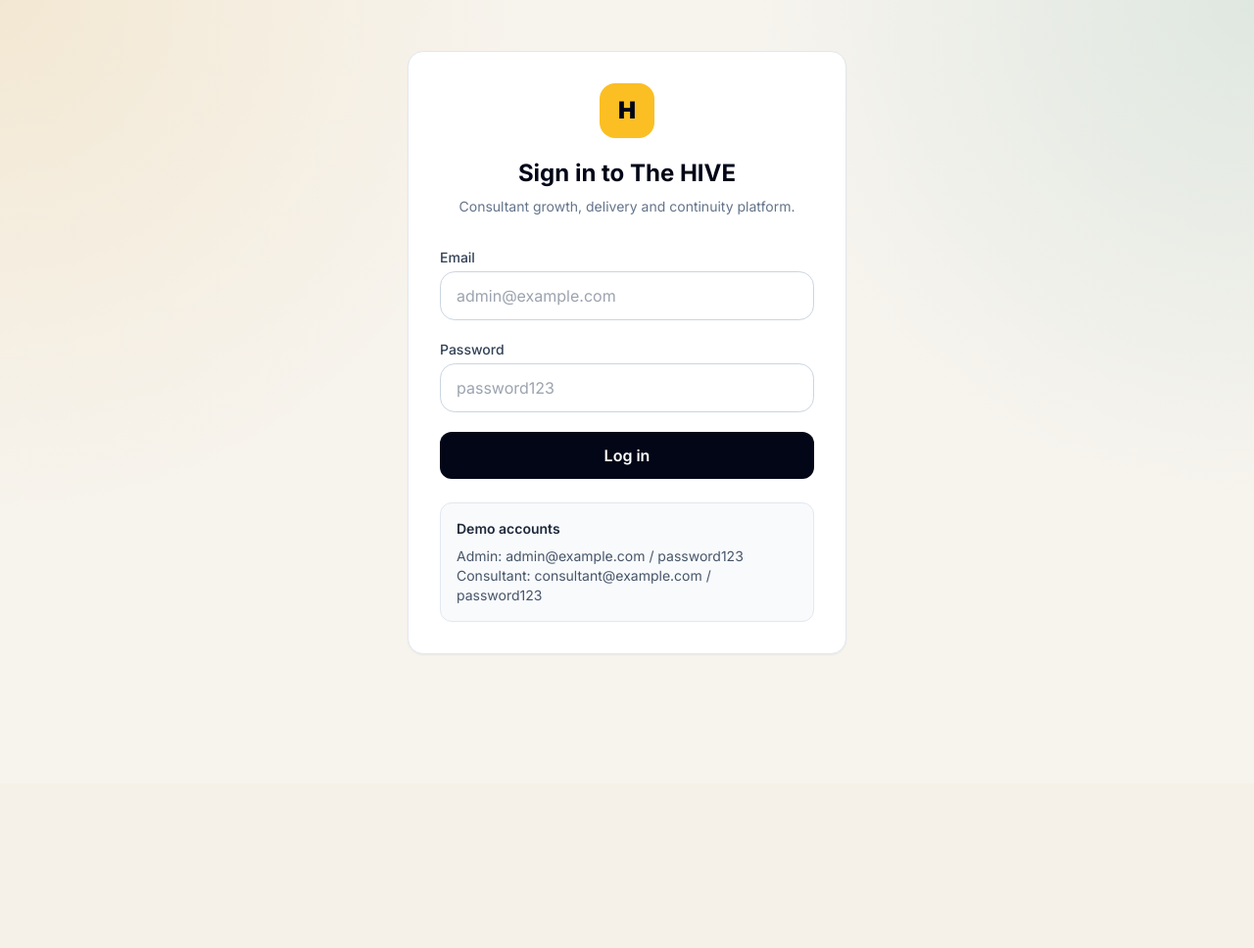
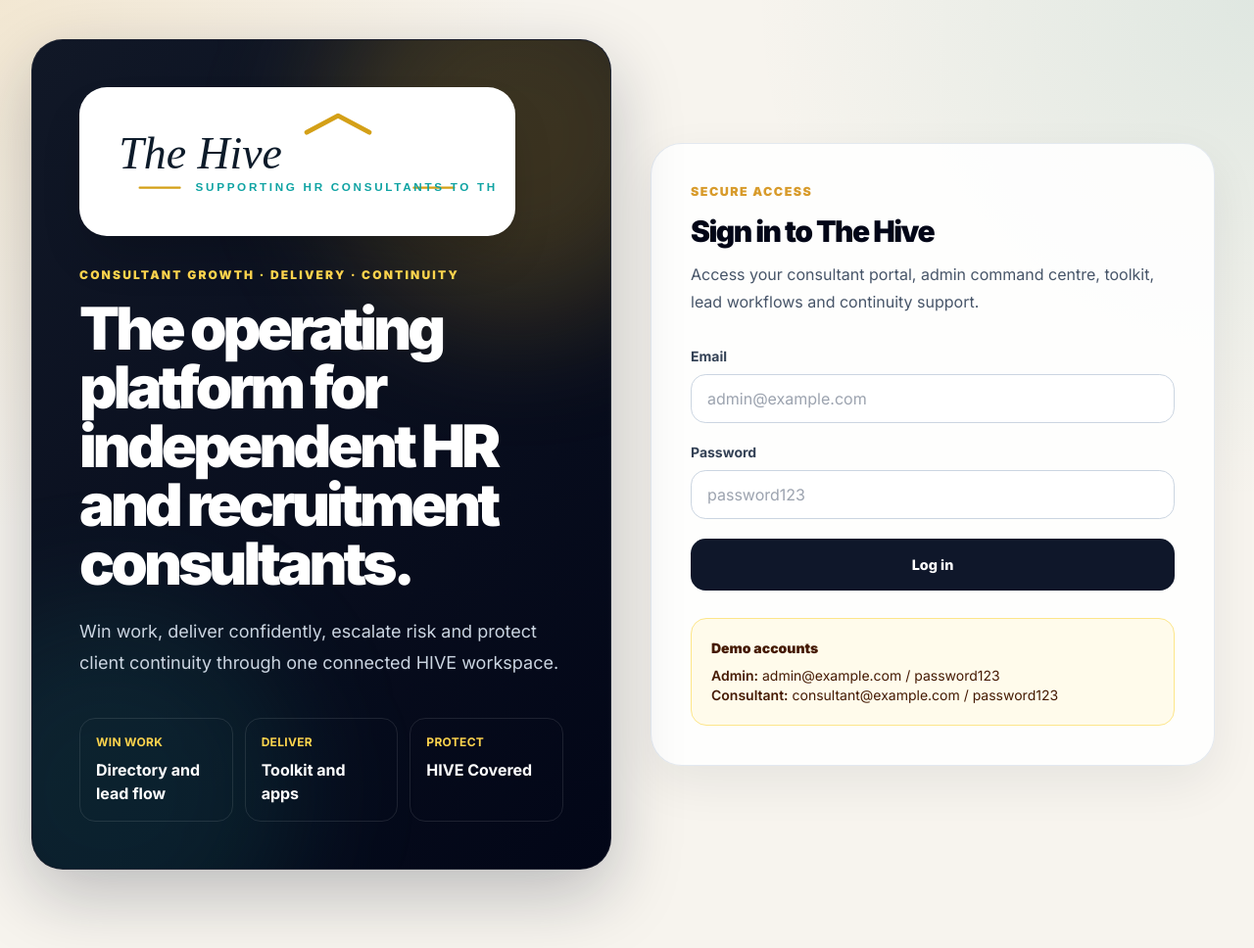
Before and after one commit to Dolman17/hive, a Flask app: page /login in a window 1280 px wide. Shown: the whole page at 98% size. Before the commit the page ends 668 px from the top, so only its background shows below. Run offline with Flask 3, Linux system fonts and the light colour scheme; some libraries are stand-ins or nearby versions.

Commit message:
Polish login page with HIVE logo

```diff
--- a/templates/auth/login.html
+++ b/templates/auth/login.html
@@ -1,20 +1,61 @@
 {% extends "base.html" %}
+
+{% block title %}Sign in · The Hive{% endblock %}
 
 {% block content %}
 
-<div class="min-h-[80vh] flex items-center justify-center">
-    <div class="w-full max-w-md bg-white rounded-2xl shadow-sm border border-slate-200 p-8">
-        <div class="mb-8 text-center">
-            <div class="mx-auto h-14 w-14 rounded-2xl bg-amber-400 flex items-center justify-center text-slate-950 font-black text-2xl">
-                H
+<div class="min-h-[82vh] grid grid-cols-1 xl:grid-cols-2 gap-8 items-center">
+    <section class="hive-card--dark rounded-[2rem] p-8 md:p-12 overflow-hidden relative min-h-[560px] flex flex-col justify-between">
+        <div class="absolute -right-24 -top-24 w-96 h-96 rounded-full bg-amber-400/20 blur-3xl"></div>
+        <div class="absolute -left-28 -bottom-28 w-96 h-96 rounded-full bg-teal-400/10 blur-3xl"></div>
+
+        <div class="relative">
+            <div class="inline-flex rounded-[1.75rem] bg-white p-5 shadow-2xl shadow-black/20">
+                <img
+                    src="{{ url_for('static', filename='img/hive-logo-horizontal.svg') }}"
+                    alt="The Hive"
+                    class="h-28 w-auto max-w-full"
+                >
             </div>
 
-            <h1 class="mt-5 text-2xl font-bold text-slate-950">
-                Sign in to The HIVE
+            <p class="mt-8 text-amber-300 text-xs font-black uppercase tracking-[0.18em]">
+                Consultant growth · delivery · continuity
+            </p>
+
+            <h1 class="mt-4 text-4xl md:text-6xl font-black tracking-[-0.065em] leading-none text-white">
+                The operating platform for independent HR and recruitment consultants.
             </h1>
 
-            <p class="mt-2 text-sm text-slate-500">
-                Consultant growth, delivery and continuity platform.
+            <p class="mt-6 text-slate-300 max-w-2xl leading-8 text-lg">
+                Win work, deliver confidently, escalate risk and protect client continuity through one connected HIVE workspace.
+            </p>
+        </div>
+
+        <div class="relative grid grid-cols-1 sm:grid-cols-3 gap-3 mt-10">
+            <div class="rounded-2xl bg-white/8 border border-white/10 p-4">
+                <p class="text-amber-300 text-xs font-bold uppercase tracking-wide">Win work</p>
+                <p class="text-white font-bold mt-2">Directory and lead flow</p>
+            </div>
+            <div class="rounded-2xl bg-white/8 border border-white/10 p-4">
+                <p class="text-amber-300 text-xs font-bold uppercase tracking-wide">Deliver</p>
+                <p class="text-white font-bold mt-2">Toolkit and apps</p>
+            </div>
+            <div class="rounded-2xl bg-white/8 border border-white/10 p-4">
+                <p class="text-amber-300 text-xs font-bold uppercase tracking-wide">Protect</p>
+                <p class="text-white font-bold mt-2">HIVE Covered</p>
+            </div>
+        </div>
+    </section>
+
+    <section class="w-full max-w-xl mx-auto">
+        <div class="hive-card rounded-[2rem] p-8 md:p-10">
+            <div class="mb-8">
+                <p class="hive-page-kicker">Secure access</p>
+                <h2 class="mt-3 text-3xl font-black tracking-[-0.05em] text-slate-950">
+                    Sign in to The Hive
+                </h2>
+                <p class="mt-3 text-slate-600 leading-7">
+                    Access your consultant portal, admin command centre, toolkit, lead workflows and continuity support.
                 </p>
             </div>
 
@@ -22,40 +63,41 @@
                 {{ form.hidden_tag() }}
 
                 <div>
-                {{ form.email.label(class="block text-sm font-medium text-slate-700 mb-1") }}
+                    {{ form.email.label(class="block text-sm font-bold text-slate-700 mb-2") }}
                     {{ form.email(
                         class="w-full rounded-xl border border-slate-300 px-4 py-3 focus:outline-none focus:ring-2 focus:ring-amber-400",
                         placeholder="admin@example.com"
                     ) }}
 
                     {% for error in form.email.errors %}
-                    <p class="mt-1 text-sm text-red-600">{{ error }}</p>
+                        <p class="mt-2 text-sm text-red-600 font-semibold">{{ error }}</p>
                     {% endfor %}
                 </div>
 
                 <div>
-                {{ form.password.label(class="block text-sm font-medium text-slate-700 mb-1") }}
+                    {{ form.password.label(class="block text-sm font-bold text-slate-700 mb-2") }}
                     {{ form.password(
                         class="w-full rounded-xl border border-slate-300 px-4 py-3 focus:outline-none focus:ring-2 focus:ring-amber-400",
                         placeholder="password123"
                     ) }}
 
                     {% for error in form.password.errors %}
-                    <p class="mt-1 text-sm text-red-600">{{ error }}</p>
+                        <p class="mt-2 text-sm text-red-600 font-semibold">{{ error }}</p>
                     {% endfor %}
                 </div>
 
                 {{ form.submit(
-                class="w-full rounded-xl bg-slate-950 text-white font-semibold py-3 hover:bg-slate-800 cursor-pointer"
+                    class="w-full hive-button hive-button-primary py-4 cursor-pointer"
                 ) }}
             </form>
 
-        <div class="mt-6 rounded-xl bg-slate-50 border border-slate-200 p-4 text-sm text-slate-600">
-            <p class="font-semibold text-slate-800 mb-2">Demo accounts</p>
-            <p>Admin: admin@example.com / password123</p>
-            <p>Consultant: consultant@example.com / password123</p>
+            <div class="mt-7 rounded-2xl bg-amber-50 border border-amber-200 p-5 text-sm text-amber-950">
+                <p class="font-black mb-2">Demo accounts</p>
+                <p><span class="font-semibold">Admin:</span> admin@example.com / password123</p>
+                <p><span class="font-semibold">Consultant:</span> consultant@example.com / password123</p>
             </div>
         </div>
+    </section>
 </div>
 
 {% endblock %}
```
Lines whose indentation alone changed are shown as unchanged.
